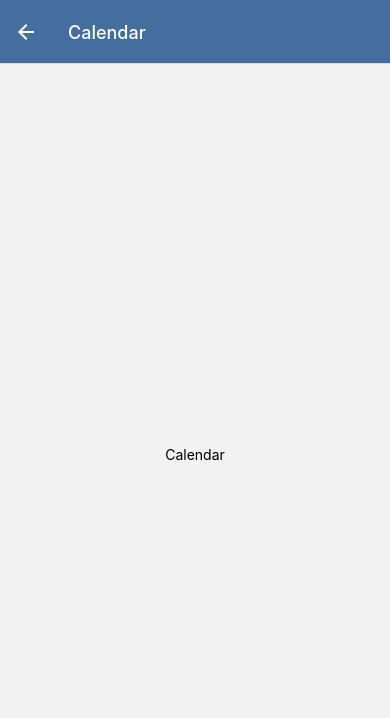
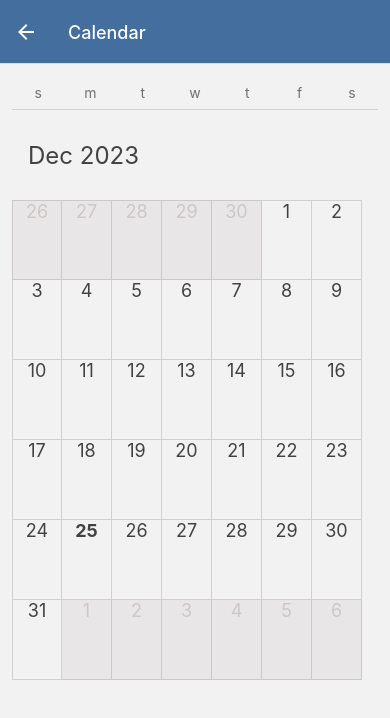
Before and after one commit to patrickkuei/todo-list-mobile, a React Native app: screen /Calendar in a window 390 px wide. Shown: the top 718 px of the page. Built offline with nearby package versions, Linux system fonts and the light colour scheme.

Commit message:
add Calendar

```diff
--- /dev/null
+++ b/src/components/Calendar.js
@@ -0,0 +1,129 @@
+import React, { useMemo, useState } from 'react';
+import { View, Text, Pressable, StyleSheet } from 'react-native';
+import CalendarDay from './CalendarDay';
+
+const DAYS_ARRAY = ['s', 'm', 't', 'w', 't', 'f', 's'];
+
+const SimpleCalendar = () => {
+  const [currentDate, setCurrentDate] = useState(new Date());
+  const year = currentDate.getFullYear();
+  const month = currentDate.getMonth() + 1;
+
+  const getDaysInMonth = (year, month) => {
+    return new Date(year, month, 0).getDate();
+  };
+
+  const daysArray = useMemo(() => {
+    const totalDaysInMonth = getDaysInMonth(year, month);
+    const firstDate = new Date(year, month - 1, 1).getDay();
+
+    const daysArray = new Array(43);
+
+    for (let i = 0; i < firstDate; i++) {
+      daysArray[i] = {
+        day: new Date(year, month - 1, 0).getDate() - firstDate + i + 1,
+        month: month - 1,
+      };
+    }
+
+    for (let i = 0; i < totalDaysInMonth; i++) {
+      daysArray[firstDate + i] = { day: i + 1, month };
+    }
+
+    for (let i = 0; i < 42 - totalDaysInMonth - firstDate; i++) {
+      daysArray[totalDaysInMonth + firstDate + i + 1] = { day: i + 1, month: month + 1 };
+    }
+
+    return daysArray;
+  }, []);
+
+  const getTitle = () => {
+    const currentDate = new Date();
+    const currentMonth = currentDate.toLocaleString('default', { month: 'short' });
+    const year = currentDate.getFullYear();
+
+    return `${currentMonth} ${year}`;
+  };
+
+  return (
+    <View style={styles.container}>
+      <View style={styles.constantDayContainer}>
+        {DAYS_ARRAY.map((DAY, i) => (
+          <View key={i} style={styles.constantDay}>
+            <Text style={styles.constantDayText}>{DAY}</Text>
+          </View>
+        ))}
+      </View>
+      <View style={styles.dateContainer}>
+        <Text style={styles.date}>{getTitle()}</Text>
+      </View>
+      <View style={styles.calendarContainer}>
+        {daysArray.map(({ day, month }, i) => (
+          <CalendarDay key={i} day={day} month={month} index={i} />
+        ))}
+      </View>
+    </View>
+  );
+};
+
+const styles = StyleSheet.create({
+  container: {
+    flex: 1,
+    paddingHorizontal: 20,
+    paddingTop: 50,
+  },
+  constantDayContainer: {
+    flexDirection: 'row',
+    justifyContent: 'center',
+    borderBottomWidth: 1,
+    borderColor: 'rgba(165, 165, 165, 0.43)',
+    marginTop: -38,
+    marginHorizontal: -8,
+  },
+  constantDay: {
+    flex: 1,
+    alignItems: 'center',
+    paddingVertical: 8,
+  },
+  constantDayText: {
+    color: '#727272',
+  },
+  dateContainer: {
+    height: 90,
+    justifyContent: 'center',
+    paddingLeft: 8,
+  },
+  date: {
+    fontSize: 24,
+    color: '#434242',
+  },
+  calendarContainer: {
+    flexDirection: 'row',
+    flexWrap: 'wrap',
+    marginHorizontal: -8,
+    justifyContent: 'flex-start',
+  },
+  dayContainer: {
+    width: 50,
+    height: 80,
+    alignItems: 'center',
+  },
+  selectedDay: {
+    backgroundColor: 'lightblue',
+  },
+  todayText: {
+    fontWeight: 'bold',
+  },
+  dayText: {
+    fontSize: 18,
+    color: '#434242',
+  },
+  disableDay: {
+    backgroundColor: '#e8e6e6',
+  },
+  disableDayText: {
+    color: '#ccc8c8',
+  },
+});
+
+export default SimpleCalendar;
--- /dev/null
+++ b/src/components/CalendarDay.js
@@ -0,0 +1,86 @@
+import React, { useMemo, useState } from 'react';
+import { View, Text, Pressable, StyleSheet } from 'react-native';
+
+function CalendarDay({ day, month, index }) {
+  const [selectedDate, setSelectedDate] = useState(null);
+
+  const handleDatePress = (date) => {
+    // setSelectedDate(date);
+    // You can perform actions based on the selected date here (e.g., fetch todos for the selected date)
+  };
+
+  const getBorderStyle = (index) => {
+    const NUMBER_OF_DAYS_IN_ROW = 7;
+    const currentRow = Math.floor(index / NUMBER_OF_DAYS_IN_ROW);
+    const isFirstRow = currentRow === 0;
+    const isFirstColumn = index % NUMBER_OF_DAYS_IN_ROW === 0;
+
+    const border = {
+      borderColor: 'black',
+      borderBottomWidth: 1,
+      borderRightWidth: 1,
+      borderTopWidth: 0,
+      borderLeftWidth: 0,
+      borderColor: 'rgba(165, 165, 165, 0.43)',
+    };
+
+    if (isFirstRow) {
+      border.borderTopWidth = 1;
+    }
+    if (isFirstColumn && index !== 42) {
+      border.borderLeftWidth = 1;
+    }
+
+    return border;
+  };
+
+  return (
+    <Pressable
+      style={[
+        styles.dayContainer,
+        selectedDate === day && styles.selectedDay,
+        getBorderStyle(index),
+        new Date().getMonth() + 1 !== month && styles.disableDay,
+      ]}
+      onPress={() => handleDatePress(day)}
+    >
+      <View style={styles.dayCell}>
+        <Text
+          style={[
+            new Date().getDate() === day && new Date().getMonth() + 1 === month && styles.todayText,
+            styles.dayText,
+            new Date().getMonth() + 1 !== month && styles.disableDayText,
+          ]}
+        >
+          {day}
+        </Text>
+      </View>
+    </Pressable>
+  );
+}
+
+const styles = StyleSheet.create({
+  dayContainer: {
+    width: 50,
+    height: 80,
+    alignItems: 'center',
+  },
+  selectedDay: {
+    backgroundColor: 'lightblue',
+  },
+  todayText: {
+    fontWeight: 'bold',
+  },
+  dayText: {
+    fontSize: 18,
+    color: '#434242',
+  },
+  disableDay: {
+    backgroundColor: '#e8e6e6',
+  },
+  disableDayText: {
+    color: '#ccc8c8',
+  },
+});
+
+export default CalendarDay;
--- a/src/pages/Calendar.js
+++ b/src/pages/Calendar.js
@@ -1,12 +1,10 @@
 import React from 'react';
 import { StyleSheet, View, Text, Button } from 'react-native';
 
+import SimpleCalendar from '../components/Calendar';
+
 function Calendar({ navigation }) {
-  return (
-    <View style={{ flex: 1, alignItems: 'center', justifyContent: 'center' }}>
-      <Text>Calendar</Text>
-    </View>
-  );
+  return <SimpleCalendar />;
 }
 
 export default Calendar;
```
